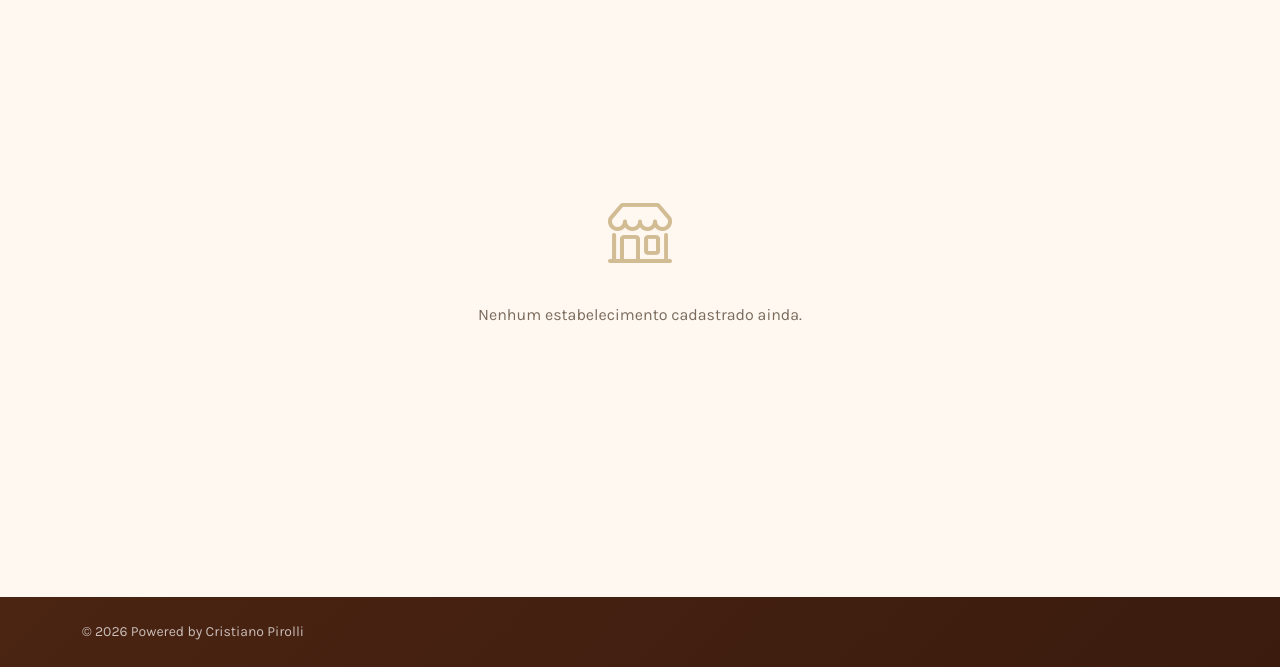
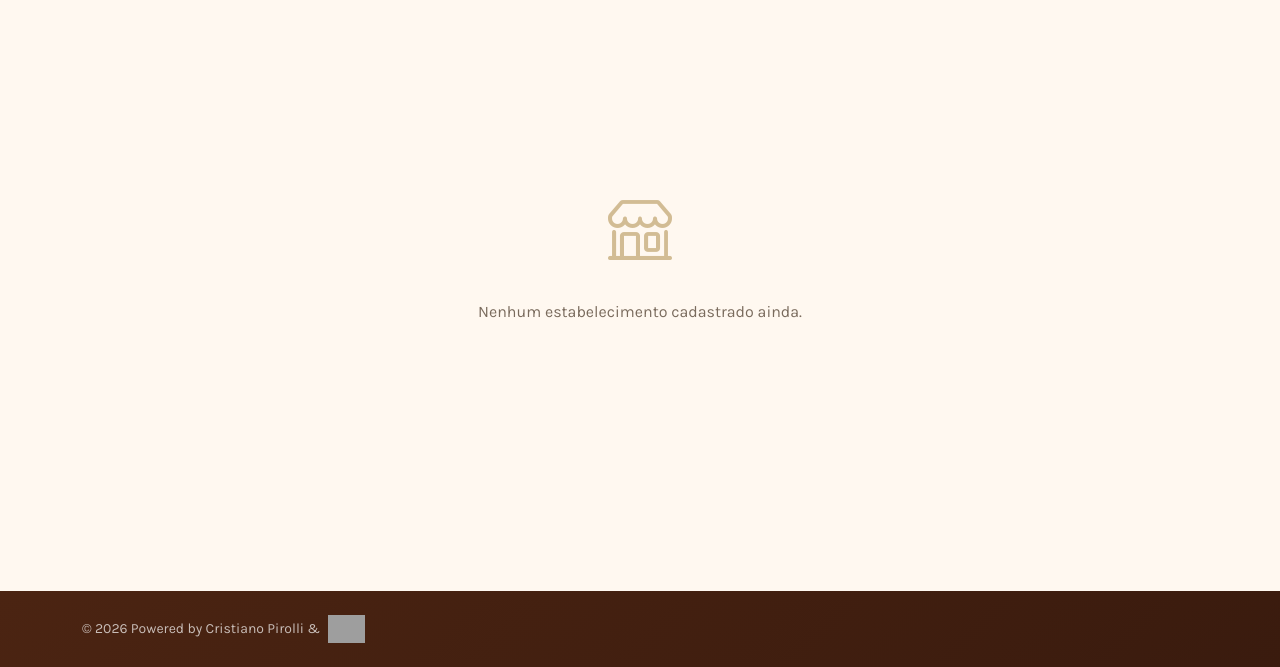
Before and after one commit to CristianoPirolli/cardapio-online, a Django app: page / in a window 1280 px wide. Shown: the part 133-800 px from the top of the page. Run offline with Django 4.2, Linux system fonts and the light colour scheme; data that the repository does not hold is empty; parts of the project's set-up code (start-up, migrations or seed data) failed here and were passed over; some libraries are stand-ins or nearby versions; grey boxes are pictures that could not be loaded.

Commit message:
feat: adiciona logo Atlas no footer ao lado de Cristiano Pirolli
Co-Authored-By: Claude Sonnet 4.6 <noreply@anthropic.com>

```diff
--- a/templates/base.html
+++ b/templates/base.html
@@ -243,7 +243,12 @@
         <div class="container">
             <div class="row align-items-center">
                 <div class="col-md-6">
-                    <p class="mb-0">&copy; 2026 Powered by Cristiano Pirolli</p>
+                    <p class="mb-0 d-flex align-items-center gap-2">
+                        &copy; 2026 Powered by Cristiano Pirolli &amp;
+                        <img src="/static/admin/img/logo Atlas sem fundo.png"
+                             alt="Atlas"
+                             style="height: 28px; width: auto;">
+                    </p>
                 </div>
                 <div class="col-md-6 text-md-end">
                 </div>
```
